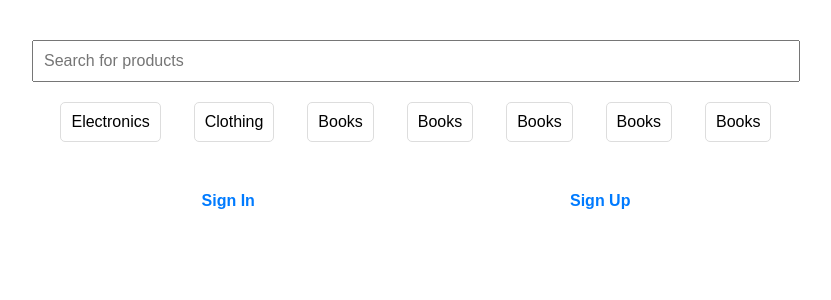
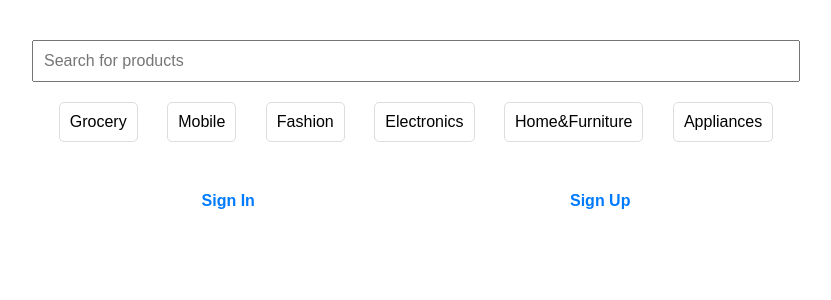
Before and after one commit to dilrajs616/Price-Comparison, a Flask app: page / in a window 1280 px wide. Shown: the part 100-400 px from the top of the page, without its empty margins (224-1055 px from the left). Run offline with Flask 3, Linux system fonts and the light colour scheme.

Commit message:
Update index.html

```diff
--- a/templates/index.html
+++ b/templates/index.html
@@ -71,13 +71,12 @@
         <input type="text" class="search-bar" placeholder="Search for products">
 
         <div class="sub-categories">
+            <div class="sub-category">Grocery</div>
+            <div class="sub-category">Mobile</div>
+            <div class="sub-category">Fashion</div>
             <div class="sub-category">Electronics</div>
-            <div class="sub-category">Clothing</div>
-            <div class="sub-category">Books</div>
-            <div class="sub-category">Books</div>
-            <div class="sub-category">Books</div>
-            <div class="sub-category">Books</div>
-            <div class="sub-category">Books</div>
+            <div class="sub-category">Home&Furniture</div>
+            <div class="sub-category">Appliances</div>
         </div>
 
         <div class="sign-in-up">
```
